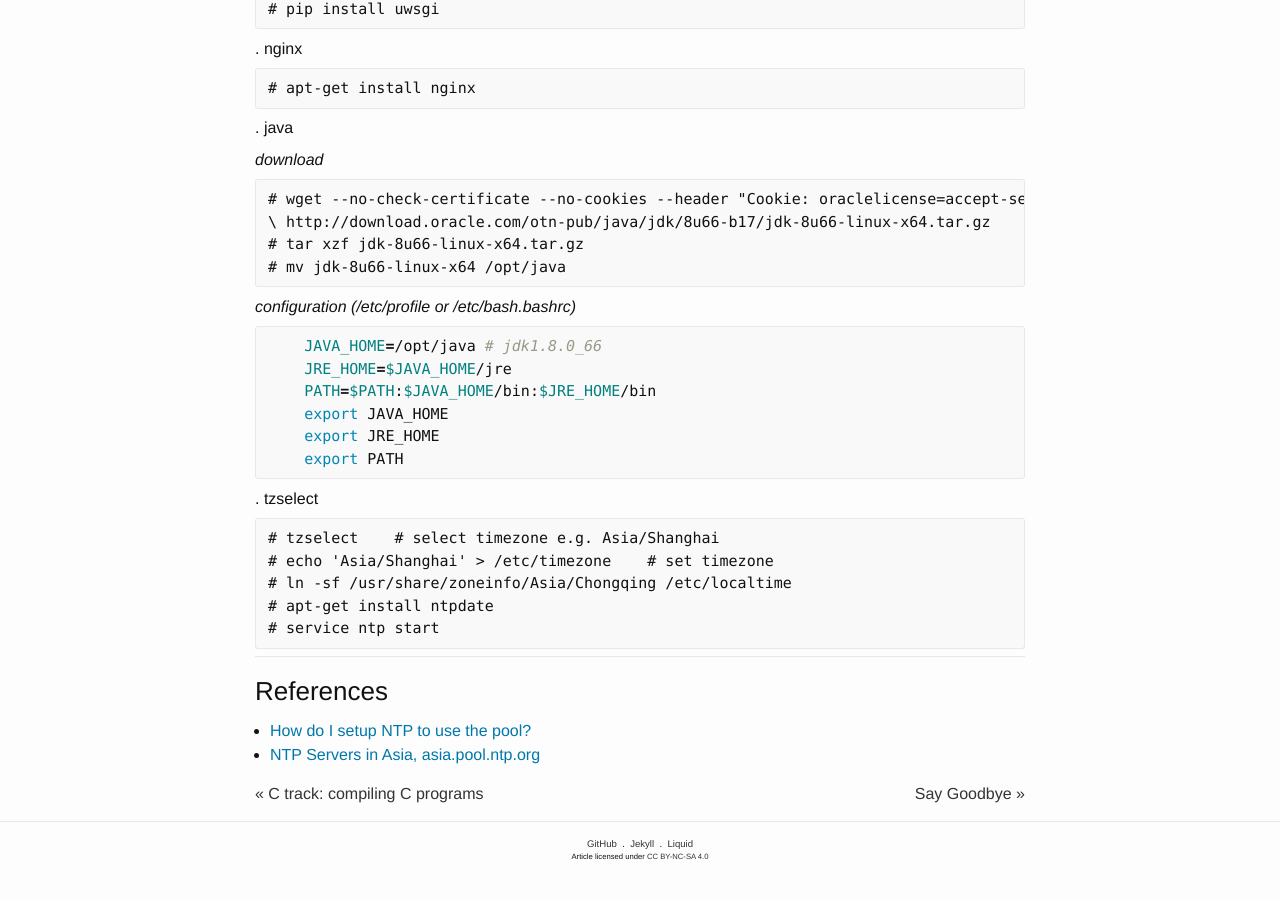
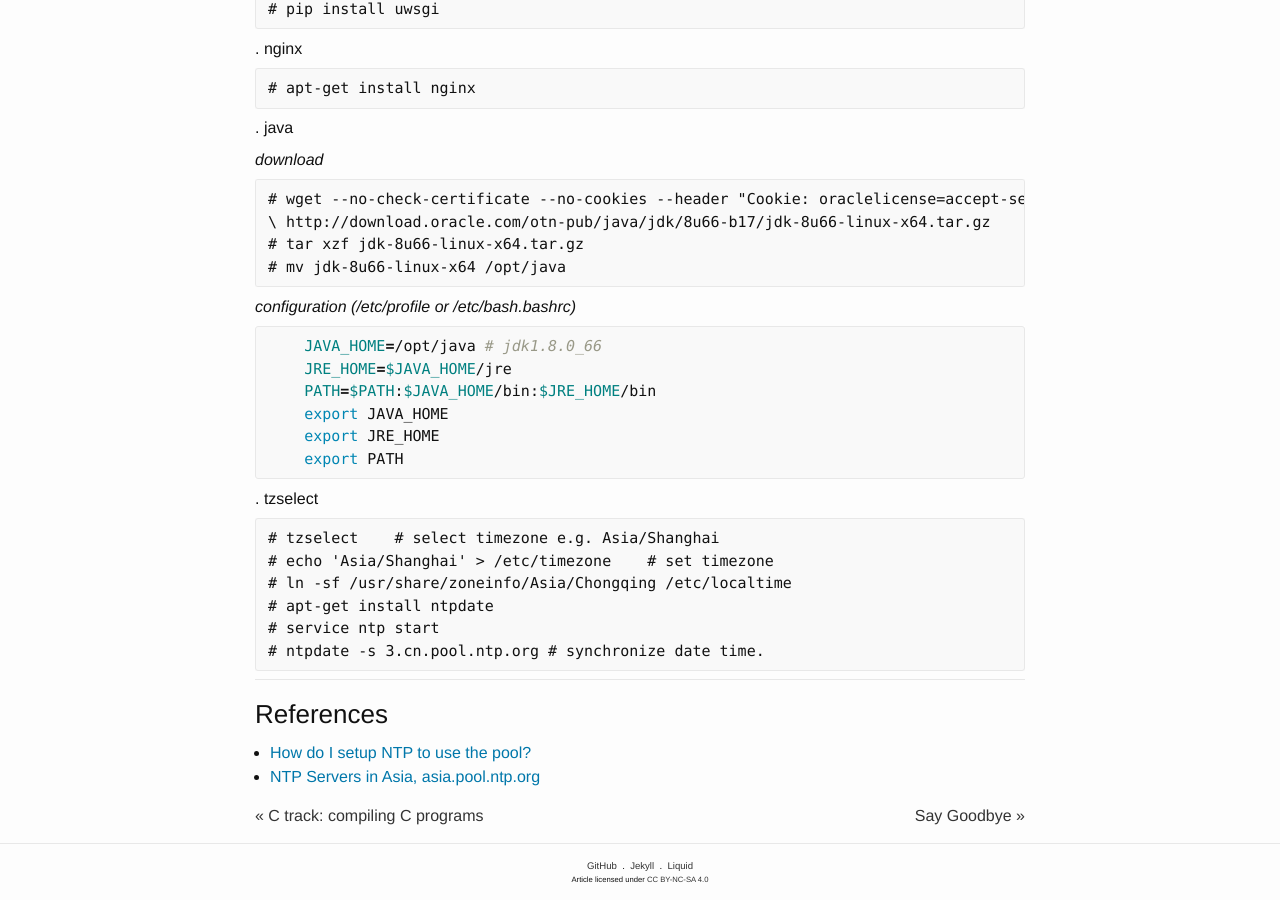
Before and after one commit to ousiax/ousiax.github.io, a Jekyll site: the page built from _posts/2015-08-31-Linux-Dev-(Debian).md, in a window 1280 px wide and 900 px high, scrolled down 2467 px. Built offline with Jekyll 4.4.1, drawn with Linux system fonts in a browser that asks for light colours; comment, search, counter and statistics services are not loaded; before the commit the page ends 3345 px from its top, so only the background shows below that.

Commit message:
Update 2015-08-31-Linux-Dev-(Debian).md&2016-03-29-web-application-security-fundamentals.md

```diff
--- a/_posts/2015-08-31-Linux-Dev-(Debian).md
+++ b/_posts/2015-08-31-Linux-Dev-(Debian).md
@@ -151,6 +151,7 @@ tags: ['Linux', 'Debian',]
     # ln -sf /usr/share/zoneinfo/Asia/Chongqing /etc/localtime
     # apt-get install ntpdate
     # service ntp start
+    # ntpdate -s 3.cn.pool.ntp.org # synchronize date time.
 
 * * *
 
```
Also changed, not shown: _posts/2016-03-29-web-application-security-fundamentals.md (+1 -1 lines).
